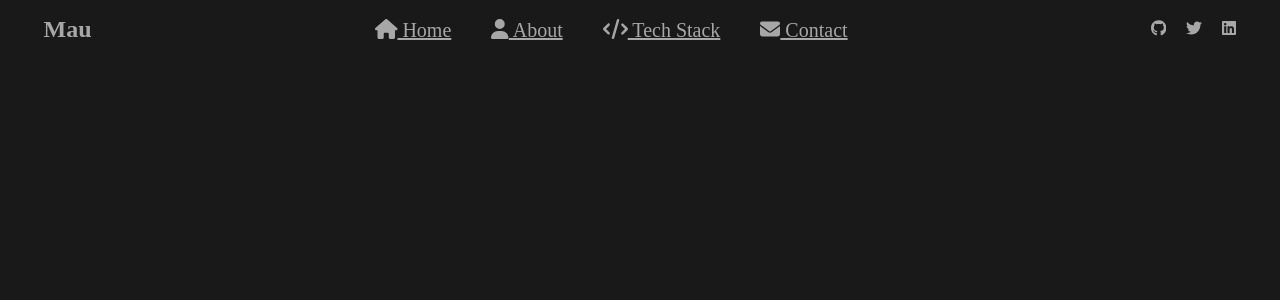
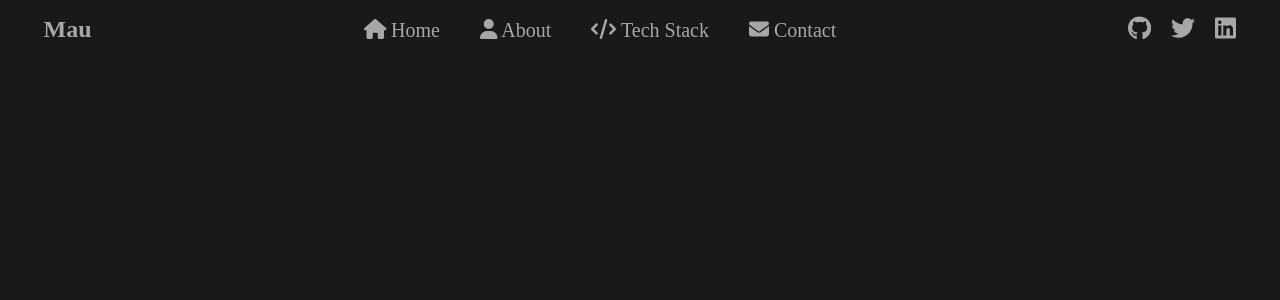
Before and after one commit to MaauLobo/my-portifolio, a Vue app: page / in a window 1280 px wide. Shown: the top 300 px of the page. Built offline with nearby package versions, Linux system fonts and the light colour scheme; a small style sheet from the web is missing.

Commit message:
Nav Bar Pronto

```diff
--- a/src/views/Screen.vue
+++ b/src/views/Screen.vue
@@ -92,14 +92,28 @@ nav {
   font-weight: 500;
   line-height: 26px;
   margin: 0 20px;
+  text-decoration:none;
+  transition: transform 0.3s ease, filter 0.3s ease;
+}
+
+.center-options a:hover {
+  color: #fff;
 }
 
 .social-icons a {
   margin-left: 20px;
+  transition: transform 0.3s ease, filter 0.3s ease;
 }
 
 .social-icons svg {
-  height: 1em;
-  fill: #a7a7a7; /* Aplicando a cor desejada aos ícones */
+  height: 1.5em;
+  fill: #a7a7a7;
+}
+
+
+
+.social-icons a:hover {
+  transform: scale(1.1);
+  filter: brightness(1.5);
 }
 </style>
```
